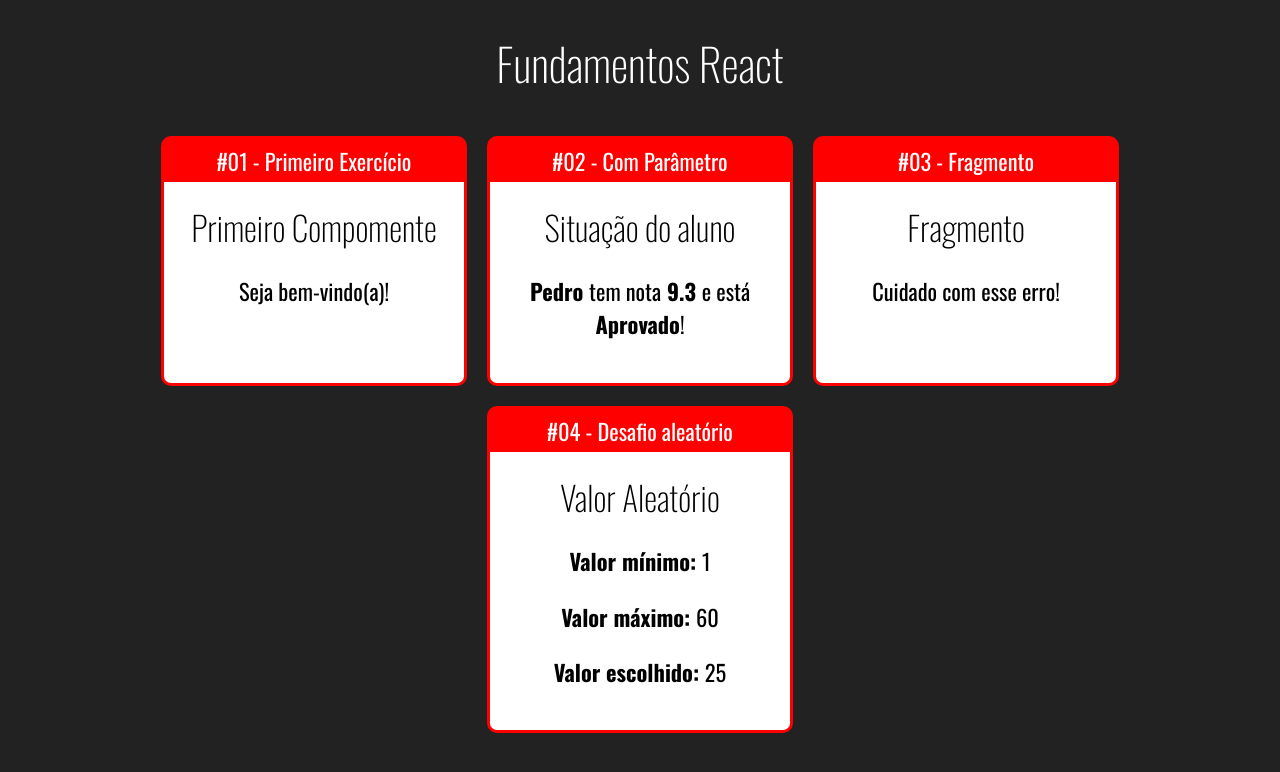
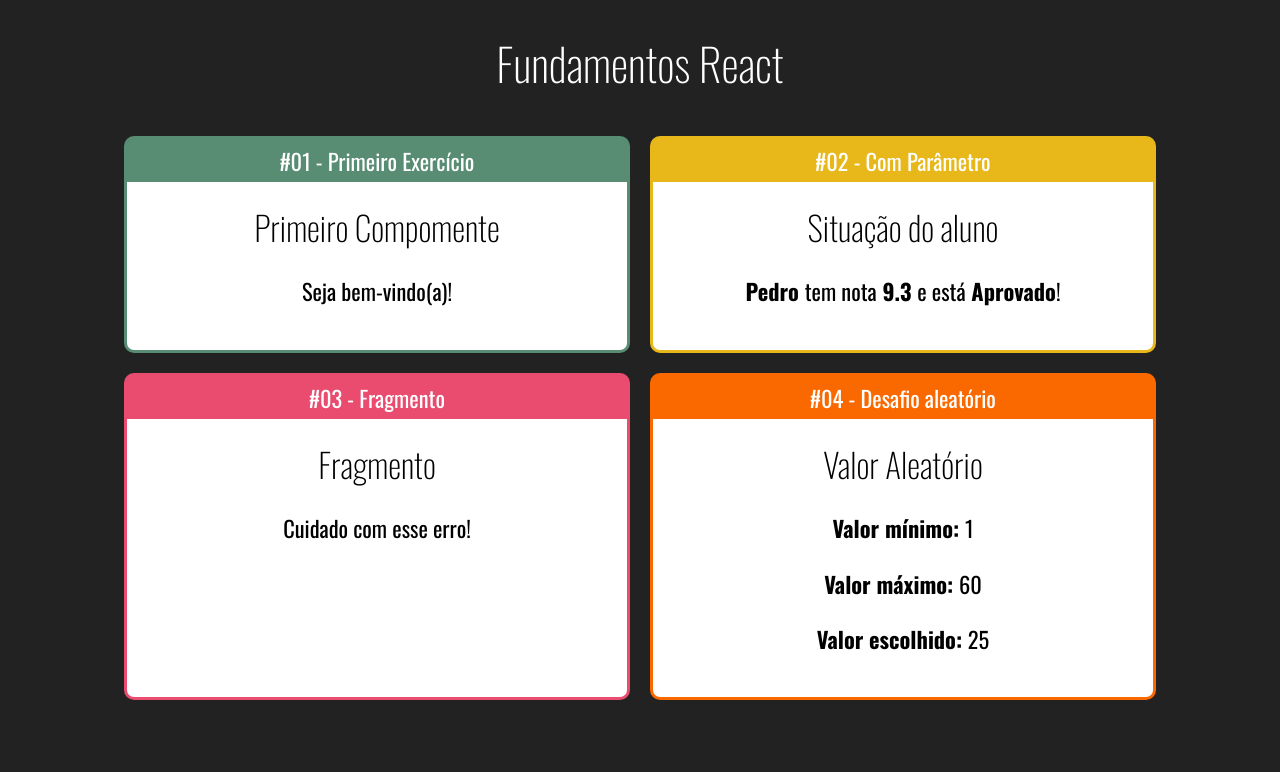
Before and after one commit to CardosoRepository/react-redux, a React (Create React App) app: page / in a window 1280 px wide. Shown: the top 772 px of the page. Built offline with nearby package versions, Linux system fonts and the light colour scheme.

Commit message:
aula 25: estilização final de cards e refat menor

```diff
--- a/src/app.jsx
+++ b/src/app.jsx
@@ -11,16 +11,16 @@ export default (_) => (
     <div className="App">
         <h1>Fundamentos React</h1>
         <div className="Cards">
-            <Card titulo="#01 - Primeiro Exercício">
+            <Card title="#01 - Primeiro Exercício" color="#588C73">
                 <Primeiro></Primeiro>
             </Card>
-            <Card titulo="#02 - Com Parâmetro">
-                <ComParametro titulo="Situação do aluno" aluno="Pedro" nota={9.3} />
+            <Card title="#02 - Com Parâmetro" color="#E8B71A">
+                <ComParametro title="Situação do aluno" student="Pedro" grade={9.3} />
             </Card>
-            <Card titulo="#03 - Fragmento">
+            <Card title="#03 - Fragmento" color="#E94C6F">
                 <Fragmento />
             </Card>
-            <Card titulo="#04 - Desafio aleatório">
+            <Card title="#04 - Desafio aleatório" color="#FA6900">
                 <Aleatorio min={1} max={60}></Aleatorio>
             </Card>
         </div>
--- a/src/components/basics/ComParametro.jsx
+++ b/src/components/basics/ComParametro.jsx
@@ -1,14 +1,14 @@
 import React from "react";
 
 export default function ComParametro(props) {
-    const status = props.nota >= 7 ? "Aprovado" : "Reprovado";
+    const status = props.grade >= 7 ? "Aprovado" : "Reprovado";
     return (
         <div>
-            <h2>{props.titulo}</h2>
+            <h2>{props.title}</h2>
             <p>
-                <strong>{props.aluno} </strong>
+                <strong>{props.student} </strong>
                 tem nota
-                <strong> {props.nota} </strong>e está
+                <strong> {props.grade} </strong>e está
                 <strong> {status}</strong>!
             </p>
         </div>
--- a/src/components/layout/Card.css
+++ b/src/components/layout/Card.css
@@ -1,14 +1,13 @@
 .Card {
-    background-color: red;
     border-radius: 10px;
     overflow: hidden;
-    border: 3px solid red;
+    border: 3px solid;
     margin: 10px;
 
     display: flex;
     flex-direction: column;
-    min-width: 300px;
-    max-width: 300px;
+    min-width: 500px;
+    max-width: 500px;
 }
 
 .Card .Title{
--- a/src/components/layout/Card.jsx
+++ b/src/components/layout/Card.jsx
@@ -1,13 +1,16 @@
 import React from "react";
-import "./Card.css"
+import "./Card.css";
 
 export default (props) => {
+    const style = {
+        backgroundColor: props.color || '#F00',
+        borderColor: props.color || '#F00'
+    };
+
     return (
-        <div className="Card">
-            <div className="Title">{props.titulo}</div>
-            <div className="Content">
-                {props.children}
-            </div>
+        <div className="Card" style={style}>
+            <div className="Title">{props.title}</div>
+            <div className="Content">{props.children}</div>
         </div>
     );
 };
```
